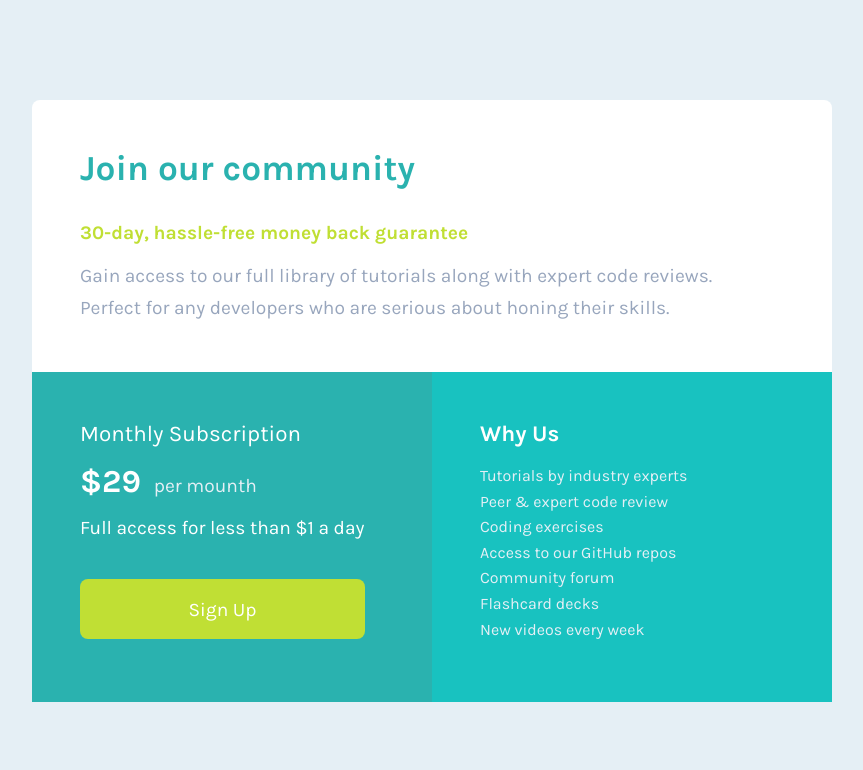
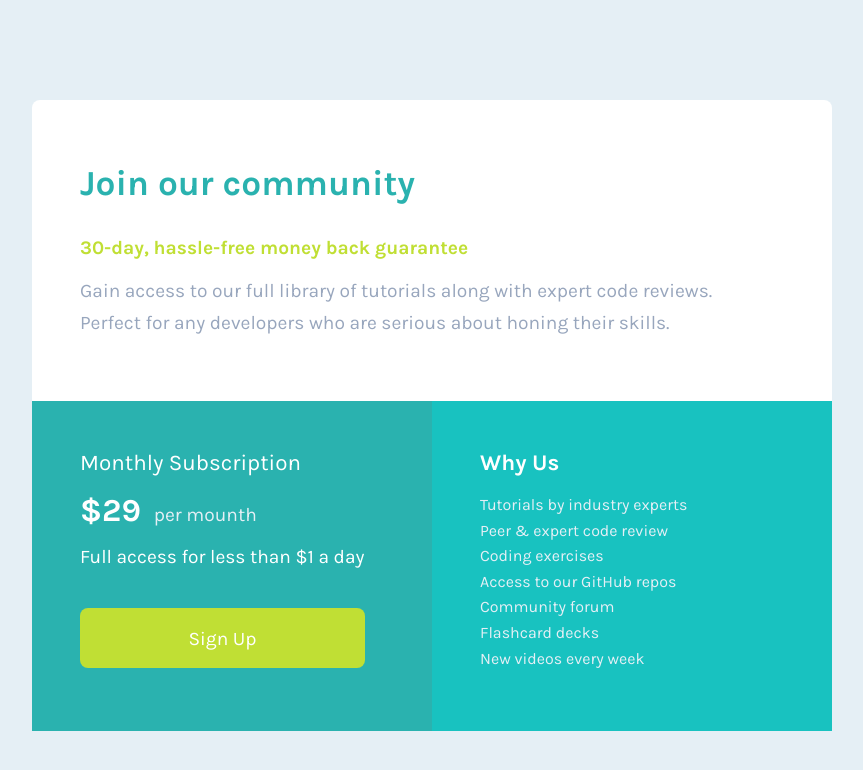
Before and after one commit to monsor3s/single-price-grid, a React (Create React App) app: page / in a window 1280 px wide. Shown: the top 770 px of the page, without its empty margins (208-1071 px from the left). Built offline with nearby package versions, Linux system fonts and the light colour scheme.

Commit message:
Update Commit

```diff
--- a/src/components/IndexHome.js
+++ b/src/components/IndexHome.js
@@ -20,18 +20,14 @@ const HomepageContainer = styled.div`
     display: grid;
     grid-template-columns: repeat(auto-fit 2, 1fr);
     grid-template-rows: 1fr 1fr;
+
 `;
 
 const HeaderWrap = styled.div`
-    position: absolute;
     @media screen and (max-width: 375px) {
-        width: auto;
-        height: auto;
-        display: flex;
-        flex-direction: column;
-        justify-content: center;
+        width: 70%;
+        height: 70%;
         align-items: center;
-        font-size: 0.5rem;
     }
     `;
 
```
